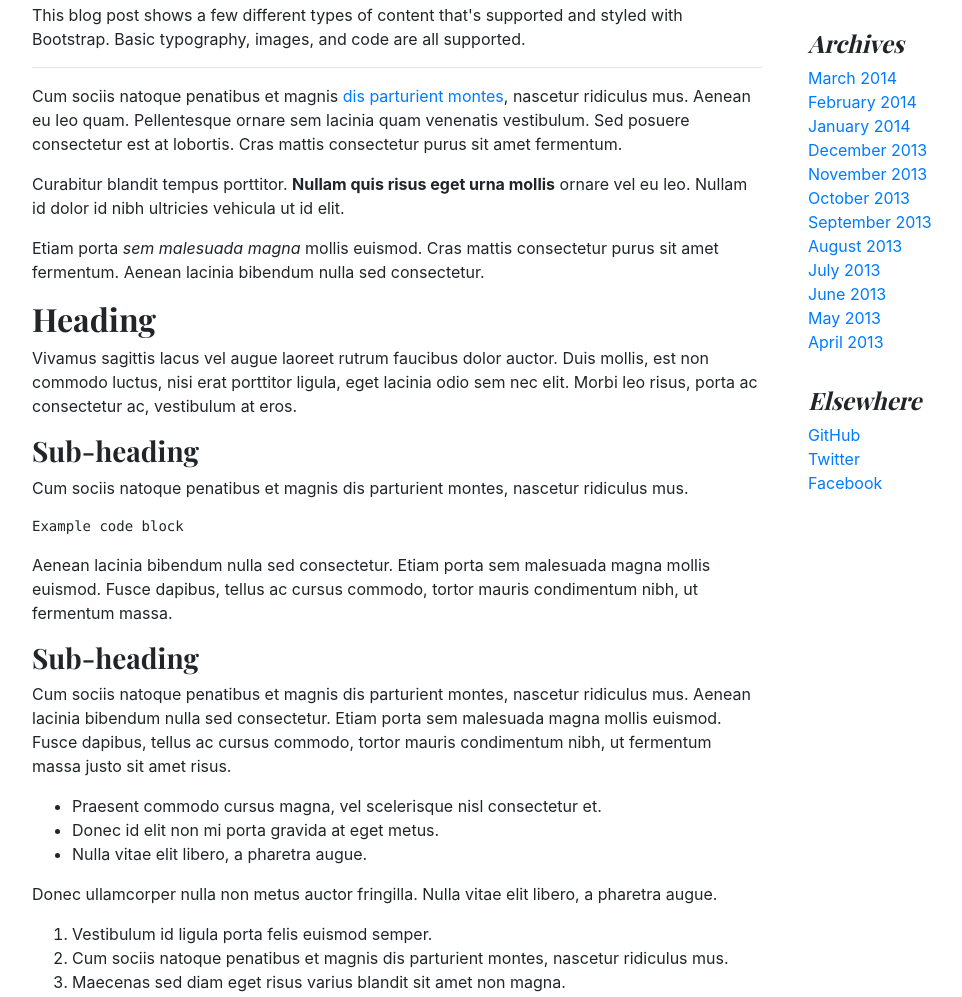
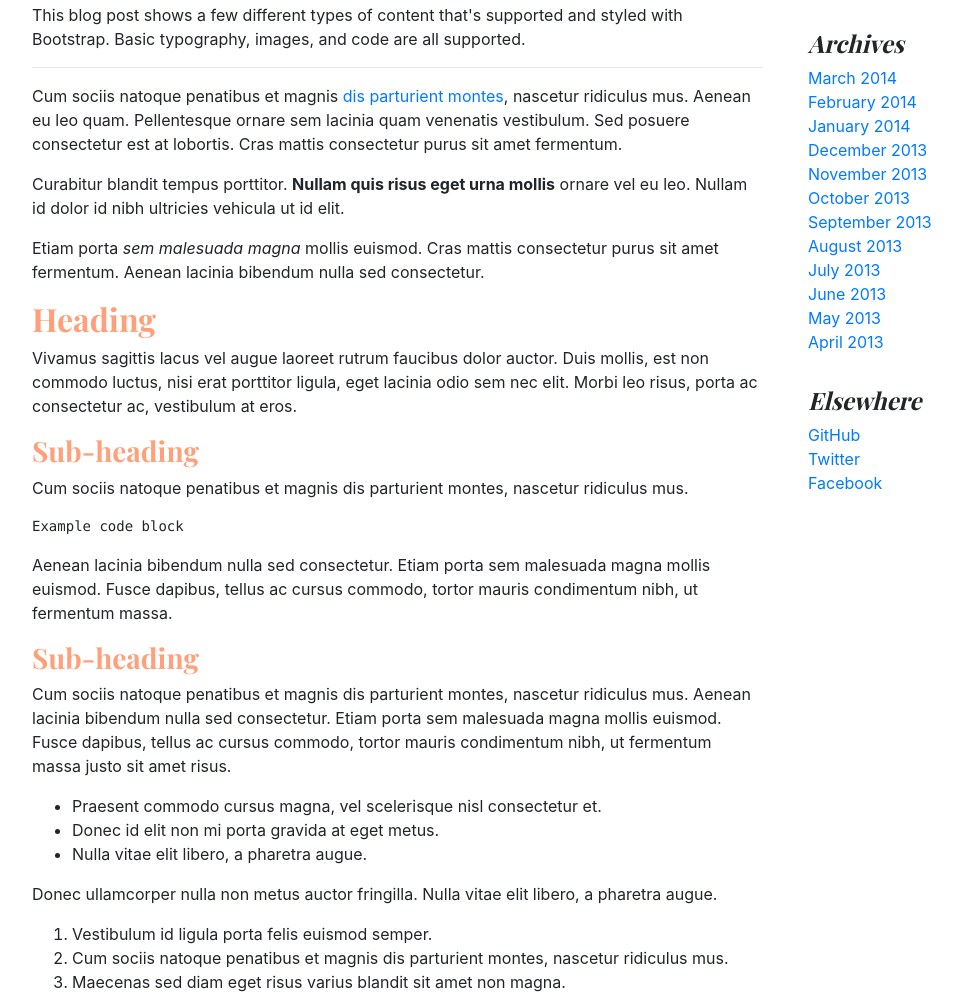
Before and after one commit to unitus-jp/git-workshop, a plain HTML site: page index.html in a window 1280 px wide. Shown: the part 966-1963 px from the top of the page, without its empty margins (53-1015 px from the left). Drawn offline with nearby package versions, Linux system fonts and the light colour scheme.

Commit message:
change blog-post-title color

```diff
--- a/index.css
+++ b/index.css
@@ -109,6 +109,10 @@ h1, h2, h3, h4, h5, h6 {
 .blog-post-title {
   margin-bottom: .25rem;
   font-size: 2.5rem;
+  color:#ffa07a;
+}
+.blog-post-title2{
+  color:#ffa07a;
 }
 .blog-post-meta {
   margin-bottom: 1.25rem;
--- a/index.html
+++ b/index.html
@@ -95,13 +95,13 @@
             <p>Curabitur blandit tempus porttitor. <strong>Nullam quis risus eget urna mollis</strong> ornare vel eu leo. Nullam id dolor id nibh ultricies vehicula ut id elit.</p>
           </blockquote>
           <p>Etiam porta <em>sem malesuada magna</em> mollis euismod. Cras mattis consectetur purus sit amet fermentum. Aenean lacinia bibendum nulla sed consectetur.</p>
-          <h2>Heading</h2>
+          <h2 class="blog-post-title2">Heading</h2>
           <p>Vivamus sagittis lacus vel augue laoreet rutrum faucibus dolor auctor. Duis mollis, est non commodo luctus, nisi erat porttitor ligula, eget lacinia odio sem nec elit. Morbi leo risus, porta ac consectetur ac, vestibulum at eros.</p>
-          <h3>Sub-heading</h3>
+          <h3 class="blog-post-title2">Sub-heading</h3>
           <p>Cum sociis natoque penatibus et magnis dis parturient montes, nascetur ridiculus mus.</p>
           <pre><code>Example code block</code></pre>
           <p>Aenean lacinia bibendum nulla sed consectetur. Etiam porta sem malesuada magna mollis euismod. Fusce dapibus, tellus ac cursus commodo, tortor mauris condimentum nibh, ut fermentum massa.</p>
-          <h3>Sub-heading</h3>
+          <h3 class="blog-post-title2">Sub-heading</h3>
           <p>Cum sociis natoque penatibus et magnis dis parturient montes, nascetur ridiculus mus. Aenean lacinia bibendum nulla sed consectetur. Etiam porta sem malesuada magna mollis euismod. Fusce dapibus, tellus ac cursus commodo, tortor mauris condimentum nibh, ut fermentum massa justo sit amet risus.</p>
           <ul>
             <li>Praesent commodo cursus magna, vel scelerisque nisl consectetur et.</li>
```
